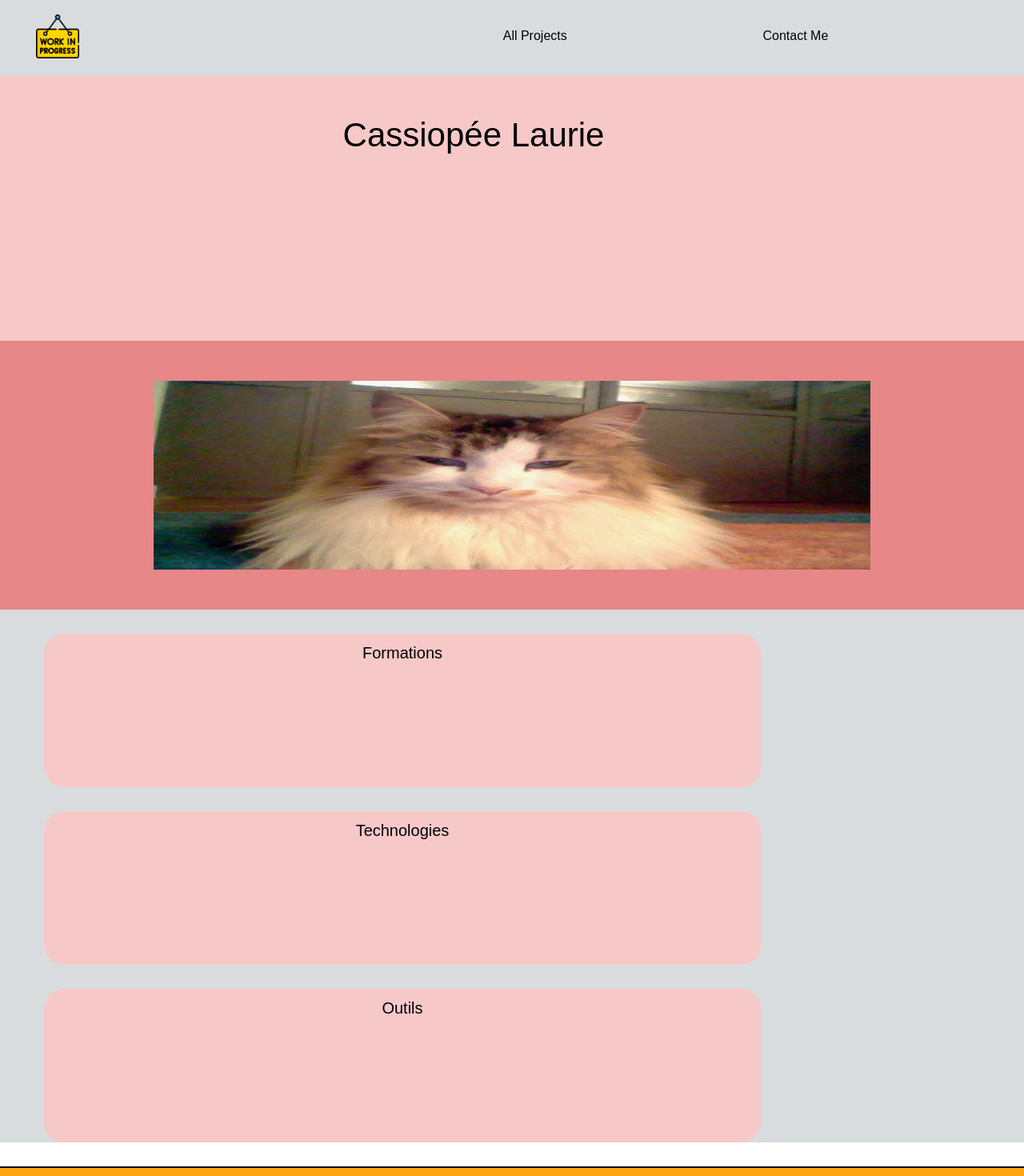
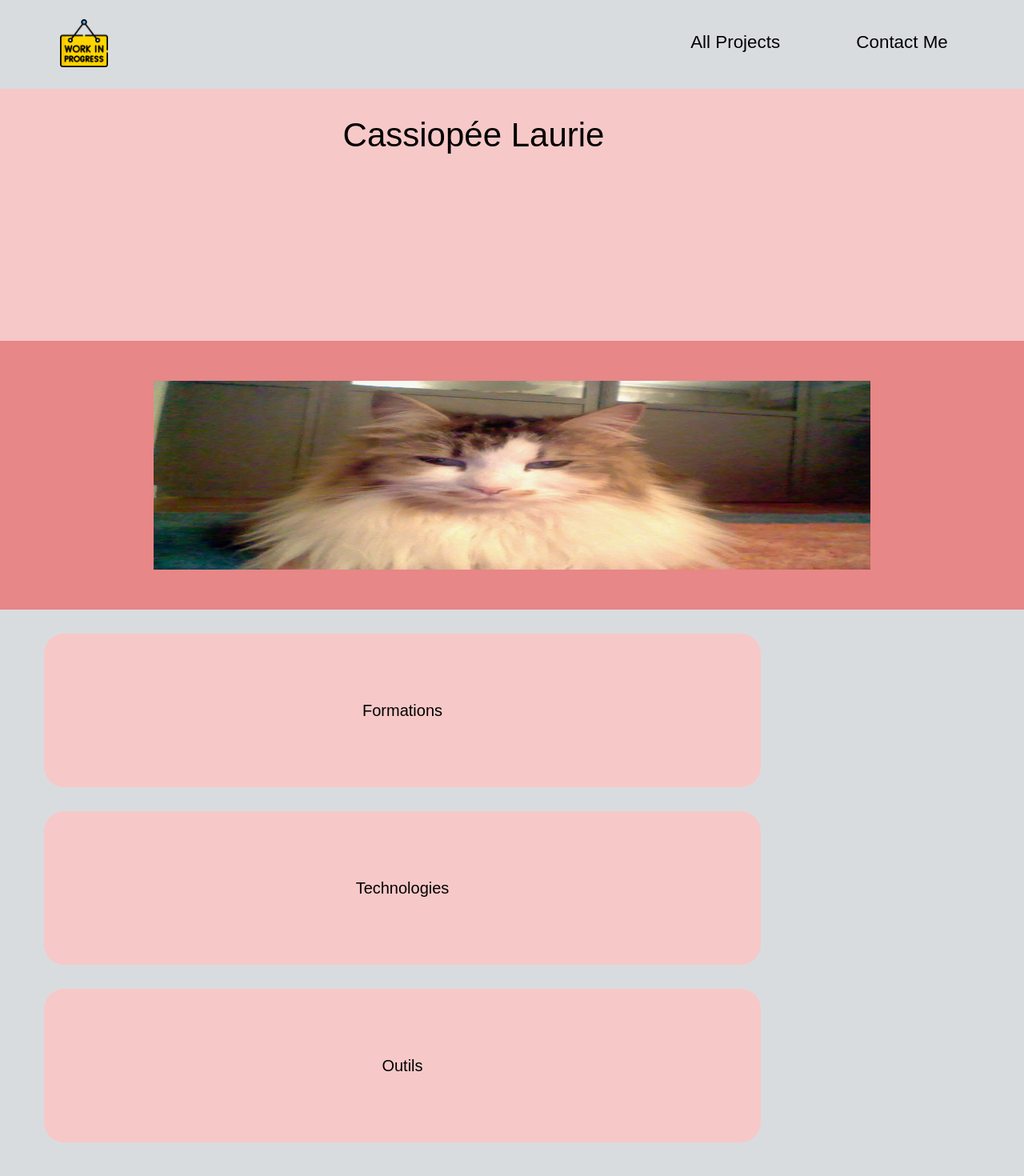
Before and after one commit to cassiopeelaurie/portfolio, a React (Vite) app in the folder frontend/: page /about-me in a window 1280 px wide. Shown: the top 1470 px of the page at 80% size. Built offline with nearby package versions, Linux system fonts and the light colour scheme; a web font is replaced by a local one.

Commit message:
started responsive

```diff
--- a/frontend/src/components/header/header.css
+++ b/frontend/src/components/header/header.css
@@ -28,3 +28,22 @@ body {
   padding-bottom: 3.8vh;
   font-size: 1vh;
 }
+
+@media screen and (min-width: 768px) {
+  .logo-img {
+    width: 7.5vh;
+    height: auto;
+    margin-left: 75px;
+  }
+
+  .titles {
+    display: flex;
+    justify-content: flex-end;
+    width: 40%;
+    font-weight: lighter;
+    margin-top: 25px;
+    justify-content: space-evenly;
+    padding-bottom: 3.8vh;
+    font-size: 1.4vh;
+  }
+}
--- a/frontend/src/components/others/aboutHome.css
+++ b/frontend/src/components/others/aboutHome.css
@@ -29,3 +29,34 @@ body {
 h1 {
   display: flex;
 }
+
+@media screen and (min-width: 768px) {
+  .about-cards-container {
+    display: flex;
+    justify-content: space-between;
+    align-items: center;
+    height: auto;
+    margin: 30px 40px;
+    width: 90%;
+    background-color: rgb(247, 200, 200);
+    border-radius: 25px;
+  }
+
+  .text-about-home {
+    flex: 1;
+    padding: 20px;
+  }
+
+  .img-about-home {
+    width: 100%;
+  }
+
+  .img-home {
+    flex: 1;
+  }
+
+  .name-cards {
+    font-family: var(--police-general);
+    font-size: 20px;
+  }
+}
--- a/frontend/src/pages/learnAboutMe.css
+++ b/frontend/src/pages/learnAboutMe.css
@@ -1,6 +1,8 @@
 .learn-about-me-container {
   margin-top: 140px;
   background-color: var(--second-background-color);
+  height: 100%;
+  padding-bottom: 30px;
 }
 .name-header-container {
   width: 100%;
```
